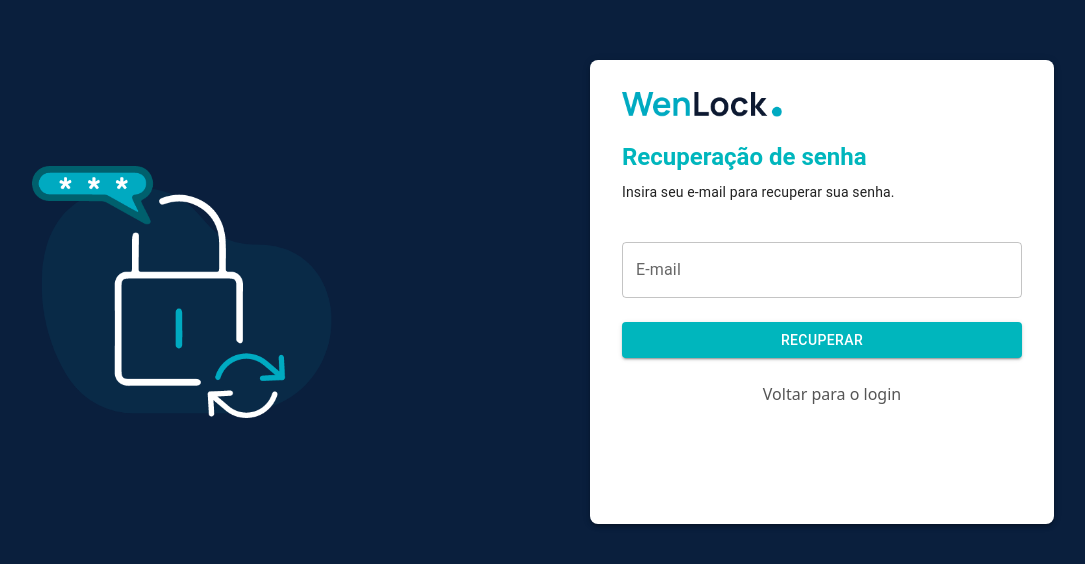
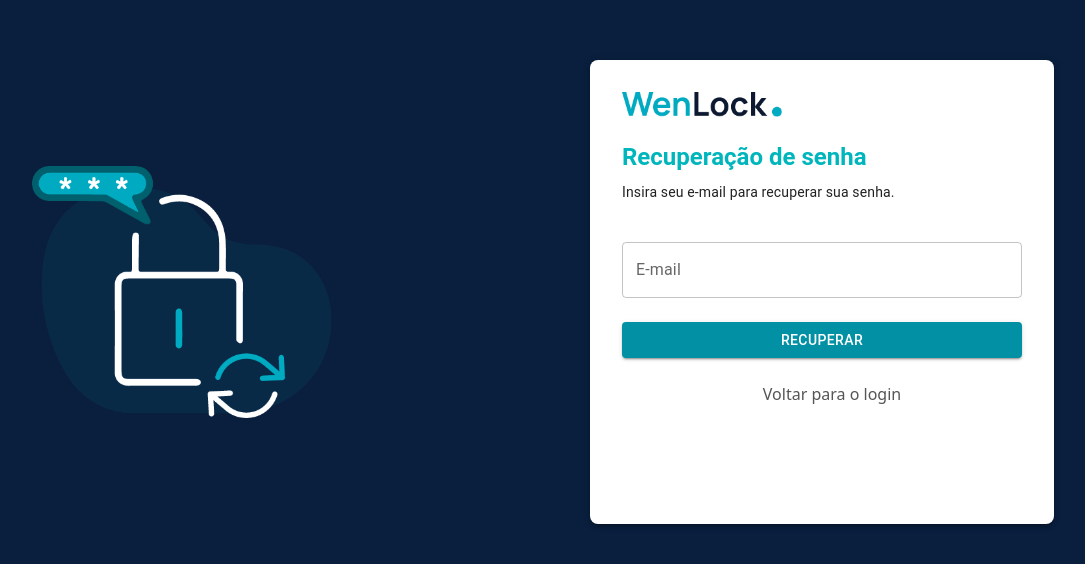
Before and after one commit to nicolasgti/frontend-users-challenge, a React (Vite) app: page /forgot-password in a window 1280 px wide. Shown: the part 108-672 px from the top of the page, without its empty margins (138-1223 px from the left). Built offline with nearby package versions, Linux system fonts and the light colour scheme; some icons are missing.

Commit message:
💄textfield vermelho em caso de erro

```diff
--- a/src/pages/ForgotPasswordPage.tsx
+++ b/src/pages/ForgotPasswordPage.tsx
@@ -55,7 +55,13 @@ import {
         const result = await response.json(); // tenta pegar a resposta
 
         if (!response.ok) {
-          throw new Error(result.message || 'Erro inesperado');
+          // Verifica se o erro é relacionado ao e-mail inválido
+          if (result.message && result.message.toLowerCase().includes('não')) {
+            setErrorEmail('E-mail inválido'); // Define o erro no campo de e-mail
+          } else {
+            throw new Error(result.message || 'Erro inesperado');
+          }
+          return;
         }
 
         setTimeout(() => setOpenModal(true), 500);
@@ -72,7 +78,7 @@ import {
           height: '100vh',
           display: 'flex',
           flexDirection: 'row',
-          backgroundColor: '#0a1f3d',
+          backgroundColor: '#0A1F3D',
         }}
       >
         {/* Lado esquerdo: ilustração ou logo */}
@@ -115,15 +121,15 @@ import {
               margin="normal"
               variant="outlined"
               value={email}
-              error={Boolean(errorEmail)}
-              helperText={errorEmail}
+              error={Boolean(errorEmail)} // Define o estado de erro
+              helperText={errorEmail} // Exibe a mensagem de erro
               onChange={(e) => setEmail(e.target.value)}
             />
 
             <Button
               variant="contained"
               fullWidth
-              sx={{ mt: 2, backgroundColor: '#00b6bd' }}
+              sx={{ mt: 2, backgroundColor: '#0290A4' }}
               onClick={handleRecover}
             >
               Recuperar
```
